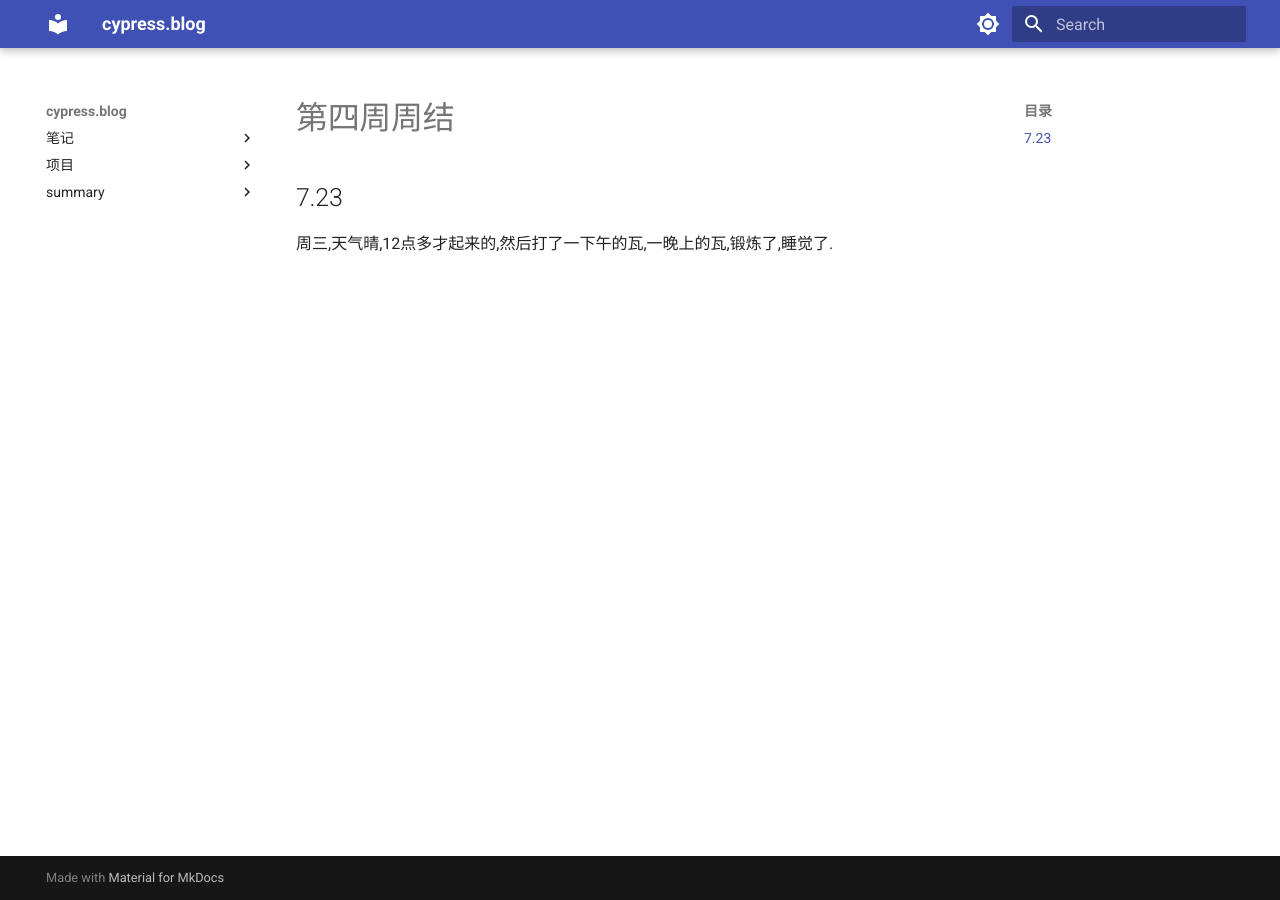
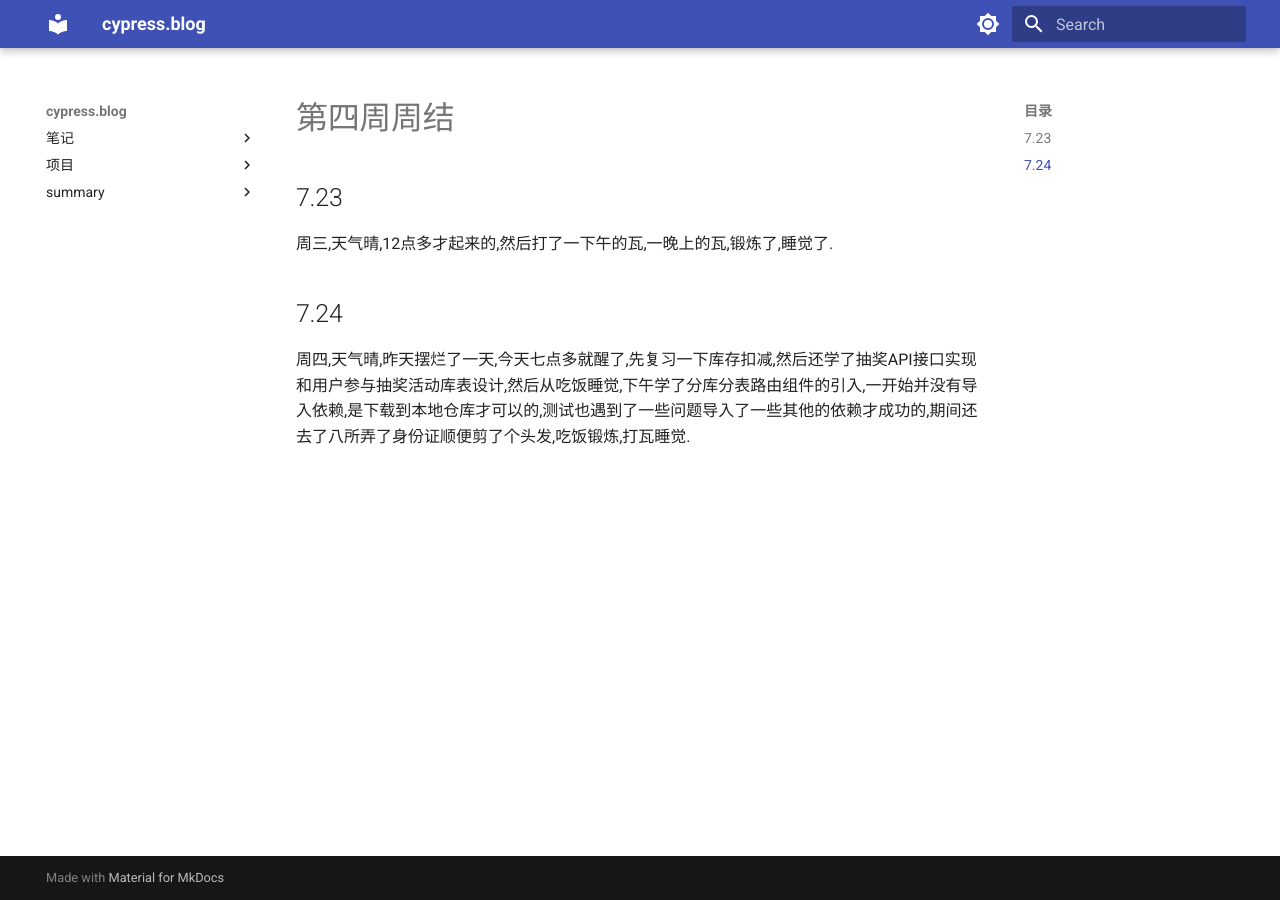
Before and after one commit to cyprer/blog0, an MkDocs documentation site: the page built from docs/summary/25year/7month/4week.md, in a window 1280 px wide. Built offline with MkDocs 1.6.1 and Material for MkDocs 9.7.7, drawn with Linux system fonts in a browser that asks for light colours.

Commit message:
docs: 更新第3周和第4周周结内容
修改第3周周结的标题描述，并补充第4周7月24日的活动记录

```diff
--- a/docs/summary/25year/7month/4week.md
+++ b/docs/summary/25year/7month/4week.md
@@ -2,3 +2,5 @@
 
 ## 7.23
   周三,天气晴,12点多才起来的,然后打了一下午的瓦,一晚上的瓦,锻炼了,睡觉了.
+## 7.24
+  周四,天气晴,昨天摆烂了一天,今天七点多就醒了,先复习一下库存扣减,然后还学了抽奖API接口实现和用户参与抽奖活动库表设计,然后从吃饭睡觉,下午学了分库分表路由组件的引入,一开始并没有导入依赖,是下载到本地仓库才可以的,测试也遇到了一些问题导入了一些其他的依赖才成功的,期间还去了八所弄了身份证顺便剪了个头发,吃饭锻炼,打瓦睡觉.
```
Also changed, not shown: docs/summary/25year/7month/3week.md (+1 -1 lines).
